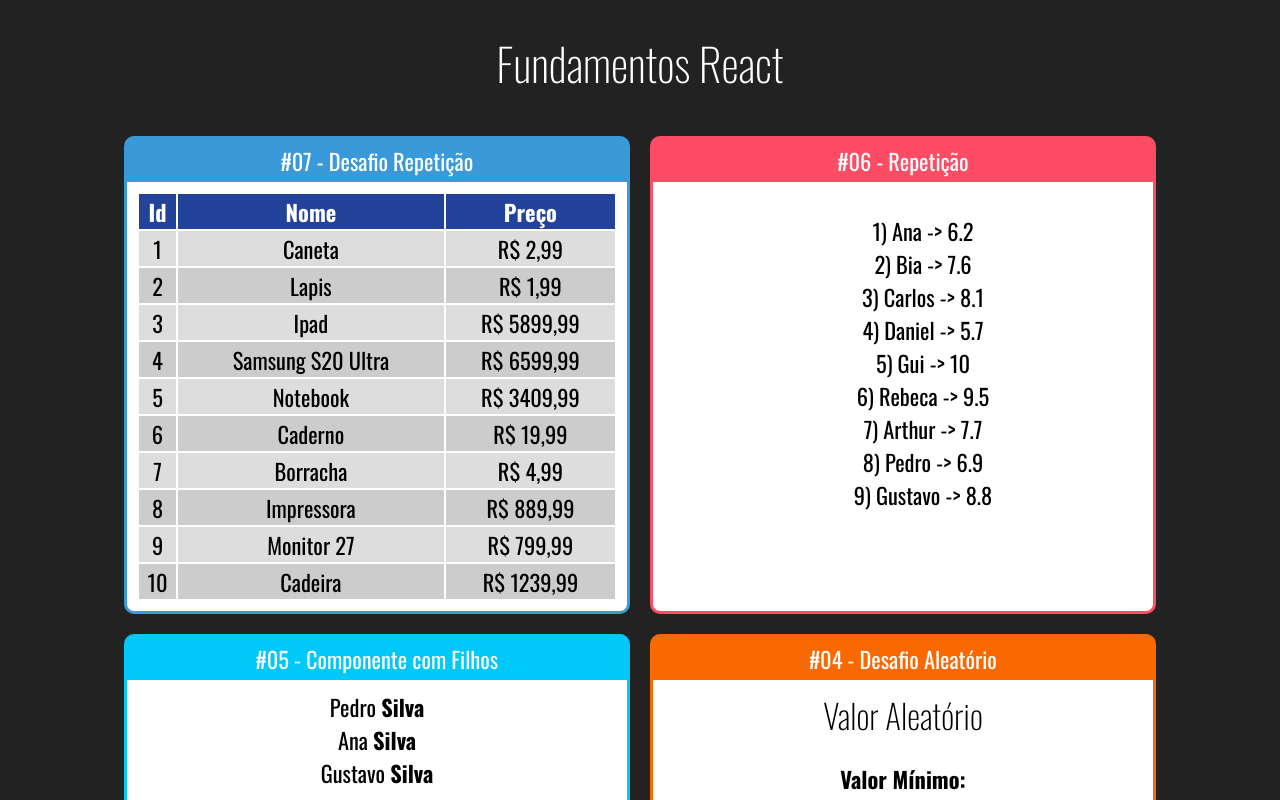
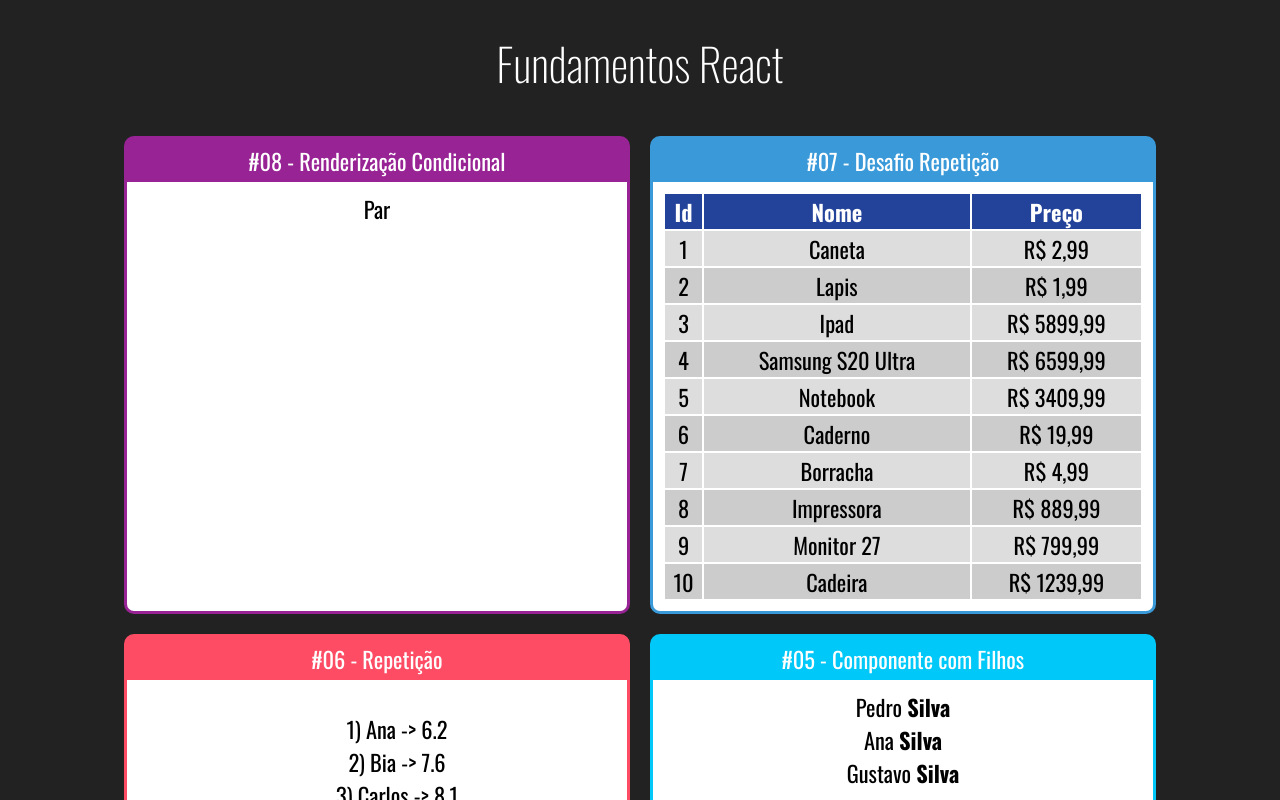
Before and after one commit to israelbulcaotavares/fundamentos-react, a React (Create React App) app: page / in a window 1280 px wide. Shown: the top 800 px of the page. Built offline with nearby package versions, Linux system fonts and the light colour scheme.

Commit message:
Renderização Condicional #01

```diff
--- a/src/App.jsx
+++ b/src/App.jsx
@@ -11,6 +11,7 @@ import ListaAlunos from "./components/repeticao/ListaAlunos";
 import Familia from "./components/basicos/Familia";
 import FamiliaMembro from "./components/basicos/FamiliaMembro";
 import TabelaProdutos from "./components/repeticao/TabelaProdutos";
+import ParOuImpar from "./components/condicional/ParOuImpar";
 
 export default () => {
   return (
@@ -18,6 +19,9 @@ export default () => {
       <h1>Fundamentos React</h1>
 
       <div className="Cards">
+        <Card titulo="#08 - Renderização Condicional" color="#982395">
+          <ParOuImpar numero={20} />
+        </Card>
         <Card titulo="#07 - Desafio Repetição" color="#3A9AD9">
           <TabelaProdutos/>
         </Card>
--- /dev/null
+++ b/src/components/condicional/ParOuImpar.jsx
@@ -0,0 +1,14 @@
+import React from "react";
+
+export default props =>{
+    const isPar = props.numero % 2 === 0
+    return(
+        <div>
+            { isPar ?
+                <span>Par</span> :
+                <span>Ímpar</span>
+           }
+
+        </div>
+    )
+}
--- a/src/components/repeticao/TabelaProdutos.jsx
+++ b/src/components/repeticao/TabelaProdutos.jsx
@@ -1,12 +1,12 @@
 import React from "react";
 import produtos from "../../src/data/produtos";
-import './TabelaProdutos.css'
+import "./TabelaProdutos.css";
 
 export default (props) => {
   function getLinhas() {
-    return produtos.map((produto, i ) => {
+    return produtos.map((produto, i) => {
       return (
-        <tr key={produto.id} className={i % 2 == 0 ? 'Par' : 'Impar'}>
+        <tr key={produto.id} className={i % 2 === 0 ? "Par" : "Impar"}>
           <td>{produto.id}</td>
           <td>{produto.nome}</td>
           <td>R$ {produto.preco.toFixed(2).replace(".", ",")}</td>
```
